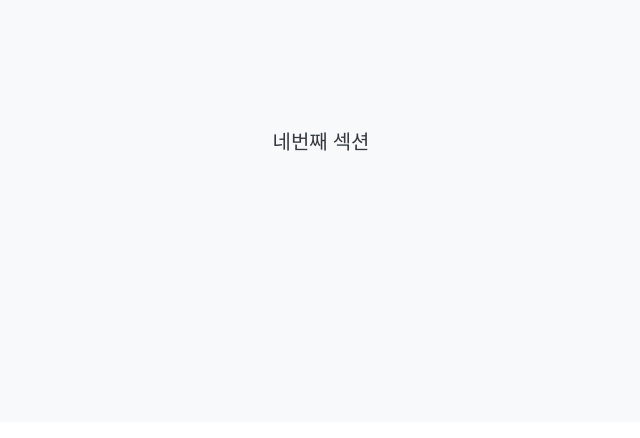
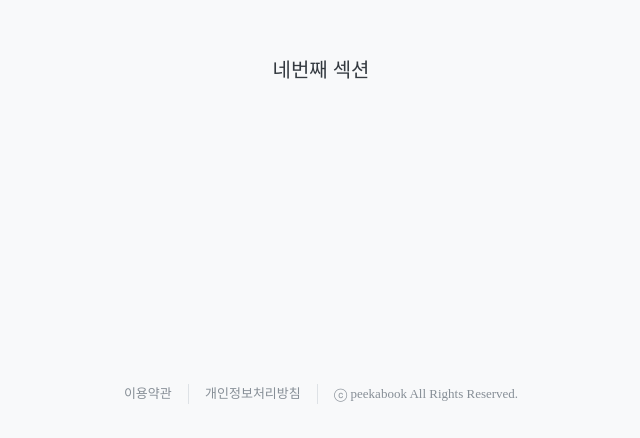
Before and after one commit to sunday-8-turtle/peekabook-client, a Vue app: page / in a window 1280 px wide. Shown: the part 2058-2496 px from the top of the page, without its empty margins (319-959 px from the left). Built offline with nearby package versions, Linux system fonts and the light colour scheme; a web font is replaced by a local one.

Commit message:
style: Fixed GNB

```diff
--- a/src/components/TheGnb.vue
+++ b/src/components/TheGnb.vue
@@ -86,8 +86,8 @@ export default defineComponent({
 </script>
 
 <template>
-  <header>
-    <nav :class="{ borderless: isLandingPage && isTopOfPage }">
+  <header :class="{ borderless: isLandingPage && isTopOfPage }">
+    <nav>
       <div class="logo-title">
         <router-link
           class="title"
@@ -154,19 +154,31 @@ export default defineComponent({
         </div>
       </template>
     </nav>
-
+  </header>
+  <Teleport to="body">
     <AuthModalLogin
       ref="loginModal"
       @open-signup-modal="openSignupModal"
       @go-to-previous-page="goToPreviousPage"
     />
     <AuthModalSignup ref="signupModal" @open-login-modal="openLoginModal" />
-  </header>
+  </Teleport>
 </template>
 
 <style lang="scss" scoped>
 header {
   height: 72px;
+
+  position: fixed;
+  top: 0;
+  left: 0;
+  right: 0;
+
+  border-bottom: 1px solid #e9ecef;
+
+  &.borderless {
+    border-bottom: 1px solid transparent;
+  }
 
   nav {
     max-width: 1440px;
@@ -178,12 +190,7 @@ header {
     justify-content: space-between;
     align-items: center;
 
-    border-bottom: 1px solid #e9ecef;
     background-color: #ffffff;
-
-    &.borderless {
-      border-bottom: 1px solid transparent;
-    }
 
     div.logo-title {
       width: 153px;
--- a/src/views/LandingPageView.vue
+++ b/src/views/LandingPageView.vue
@@ -1,10 +1,12 @@
 <script lang="ts">
 import { defineComponent } from 'vue';
+
 import BaseButton from '@/components/BaseButton.vue';
+import TheFooter from '@/components/TheFooter.vue';
 
 export default defineComponent({
   name: 'LandingPageView',
-  components: { BaseButton },
+  components: { BaseButton, TheFooter },
   props: {},
   setup() {
     return {};
@@ -38,6 +40,7 @@ export default defineComponent({
       <p>네번째 섹션</p>
     </section>
   </div>
+  <TheFooter class="footer" />
 </template>
 
 <style lang="scss" scoped>
@@ -85,4 +88,9 @@ section {
     }
   }
 }
+
+.footer {
+  background: #f8f9fa;
+  margin-top: 0;
+}
 </style>
```
